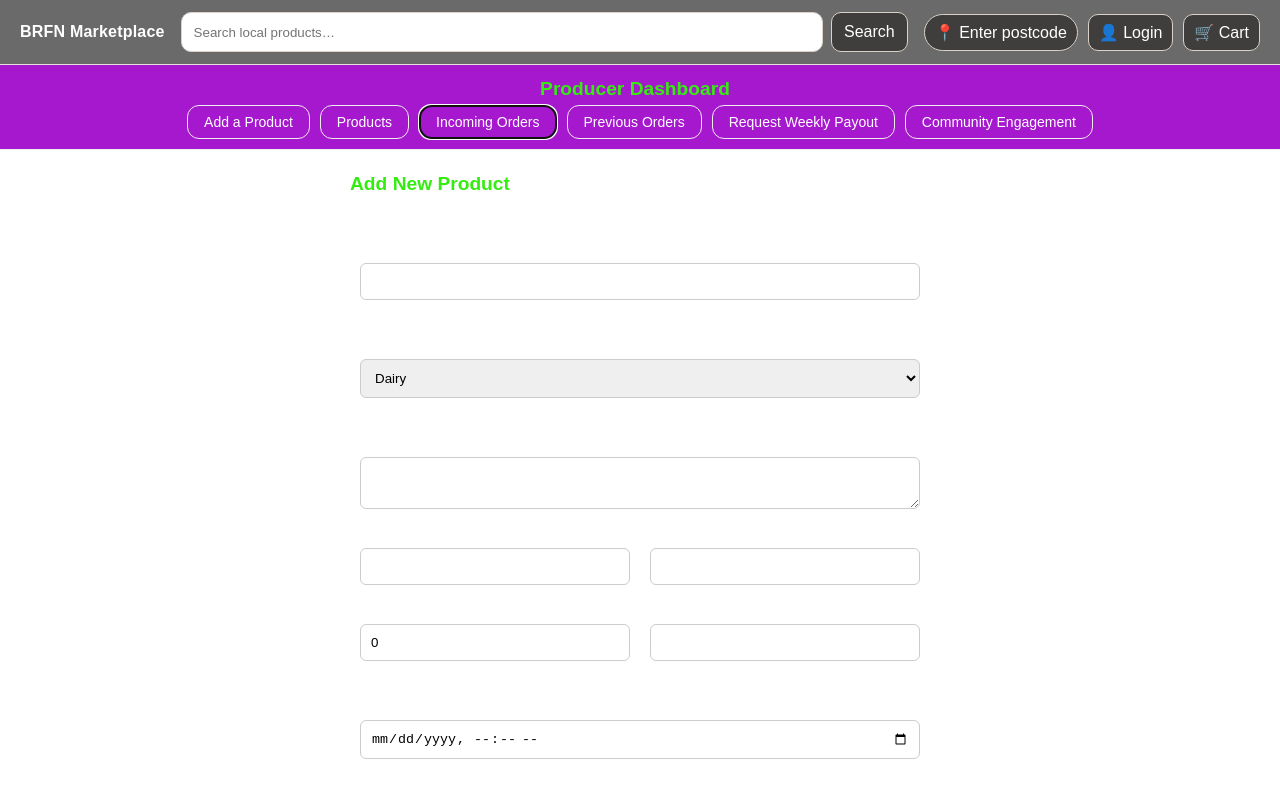
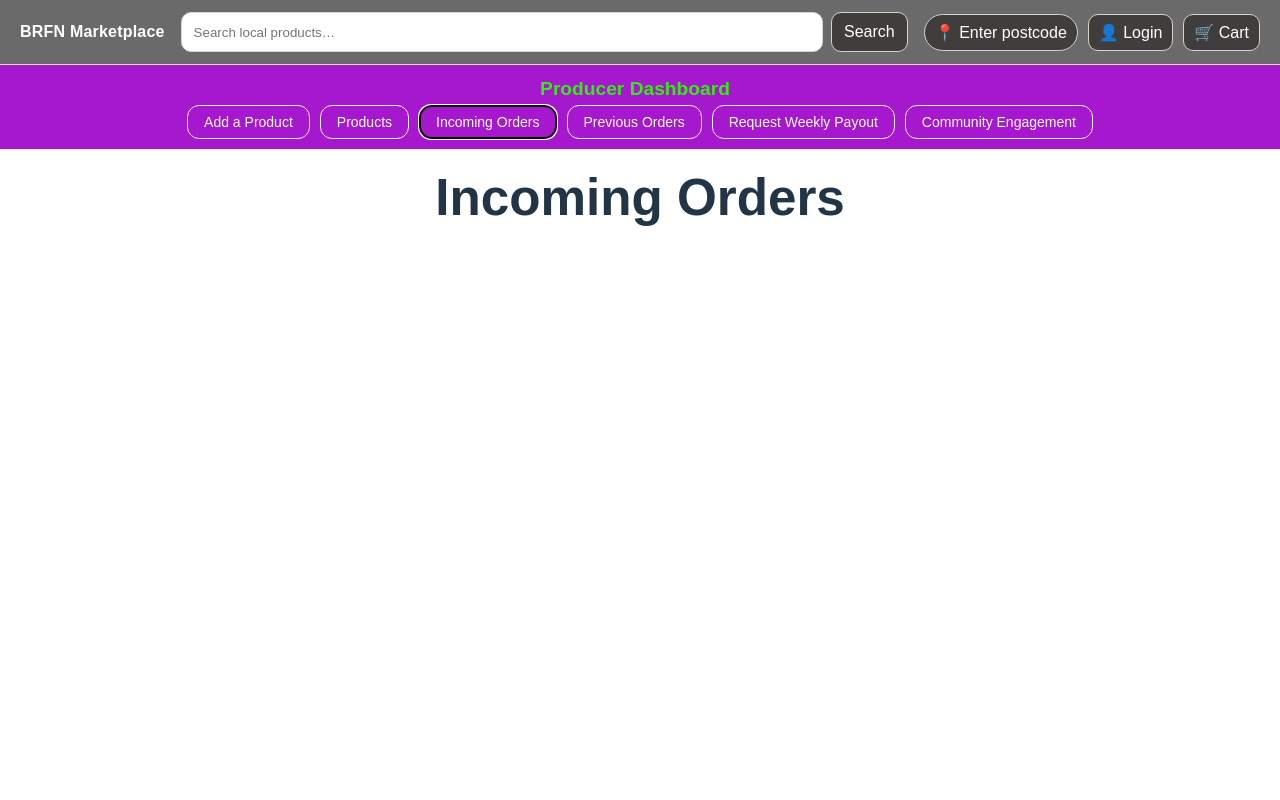
Before and after one commit to rvinw/BRFN-Marketplace, a React app in the folder frontend/: page / in a window 1280 px wide. Both pictures are taken after a click on the button "Incoming Orders". Shown: the top 800 px of the page. Built offline with nearby package versions, Linux system fonts and the light colour scheme; the HTML template or start-up script is replaced by a standard one.

Commit message:
Small change,  text added  to each button for debugn

```diff
--- a/frontend/src/App.jsx
+++ b/frontend/src/App.jsx
@@ -1,4 +1,3 @@
-/* App.jsx */
 import { useState } from 'react'
 import './App.css'
 import Header from "./components/layout/Header/Header";
@@ -9,15 +8,44 @@ export default function App() {
 
   return (
     <>
-      {/* Pass setView to the Header */}
       <Header onNavigate={setView} />
 
       <main style={{ padding: 20 }}>
-        {view === 'home' ? (
-          <div>
+        {view === 'add' && <AddProductForm />}
+
+        {view === 'home' && (
+          <div className="dashboard-content">
+            <h1>Products</h1>
+            <p></p>
           </div>
-        ) : (
-          <AddProductForm />
+        )}
+
+        {view === 'orders' && (
+          <div className="dashboard-content">
+            <h1>Incoming Orders</h1>
+            <p></p>
+          </div>
+        )}
+
+        {view === 'history' && (
+          <div className="dashboard-content">
+            <h1>Previous Orders</h1>
+            <p></p>
+          </div>
+        )}
+
+        {view === 'payout' && (
+          <div className="dashboard-content">
+            <h1>Weekly Payout</h1>
+            <p></p>
+          </div>
+        )}
+
+        {view === 'community' && (
+          <div className="dashboard-content">
+            <h1>Community Engagement</h1>
+            <p></p>
+          </div>
         )}
       </main>
     </>
```
